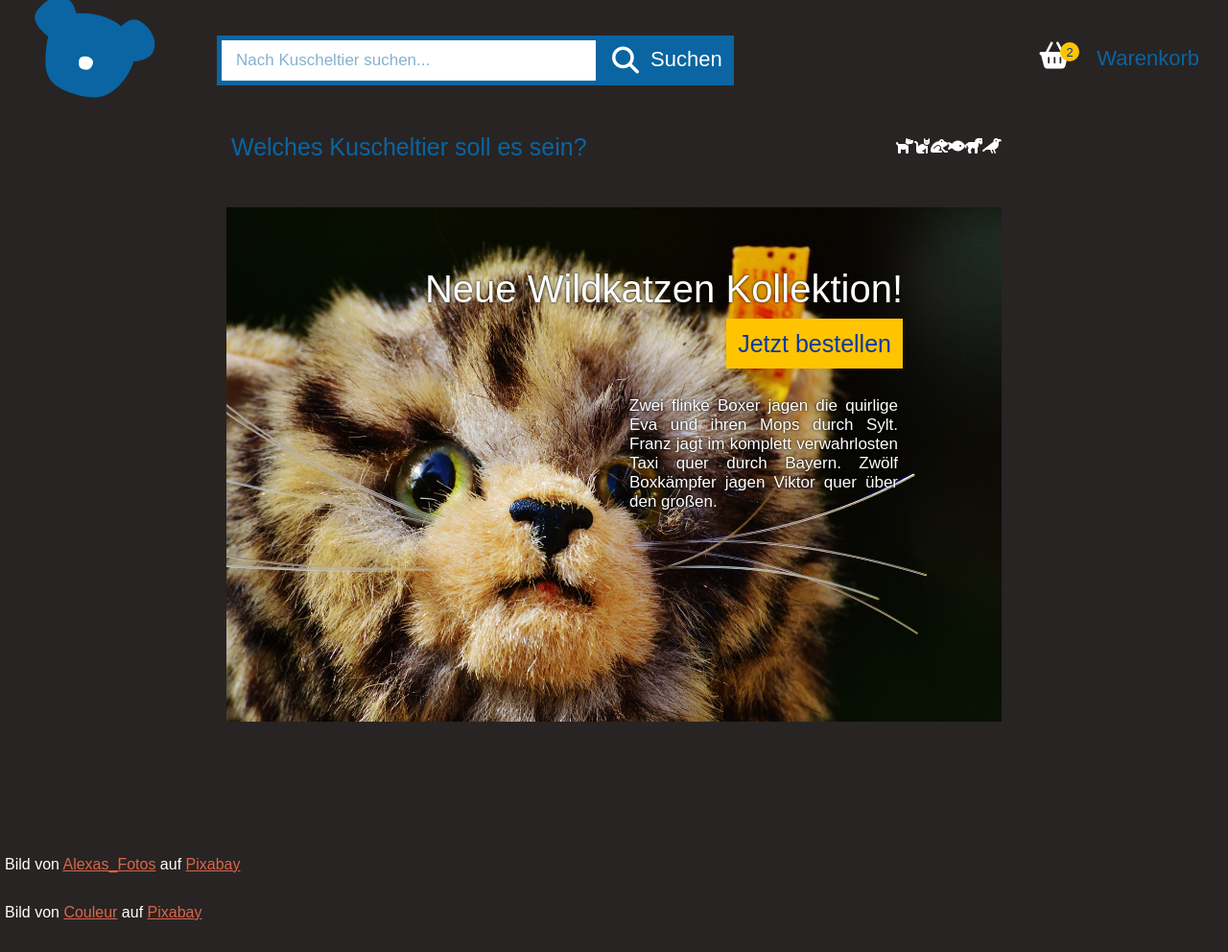
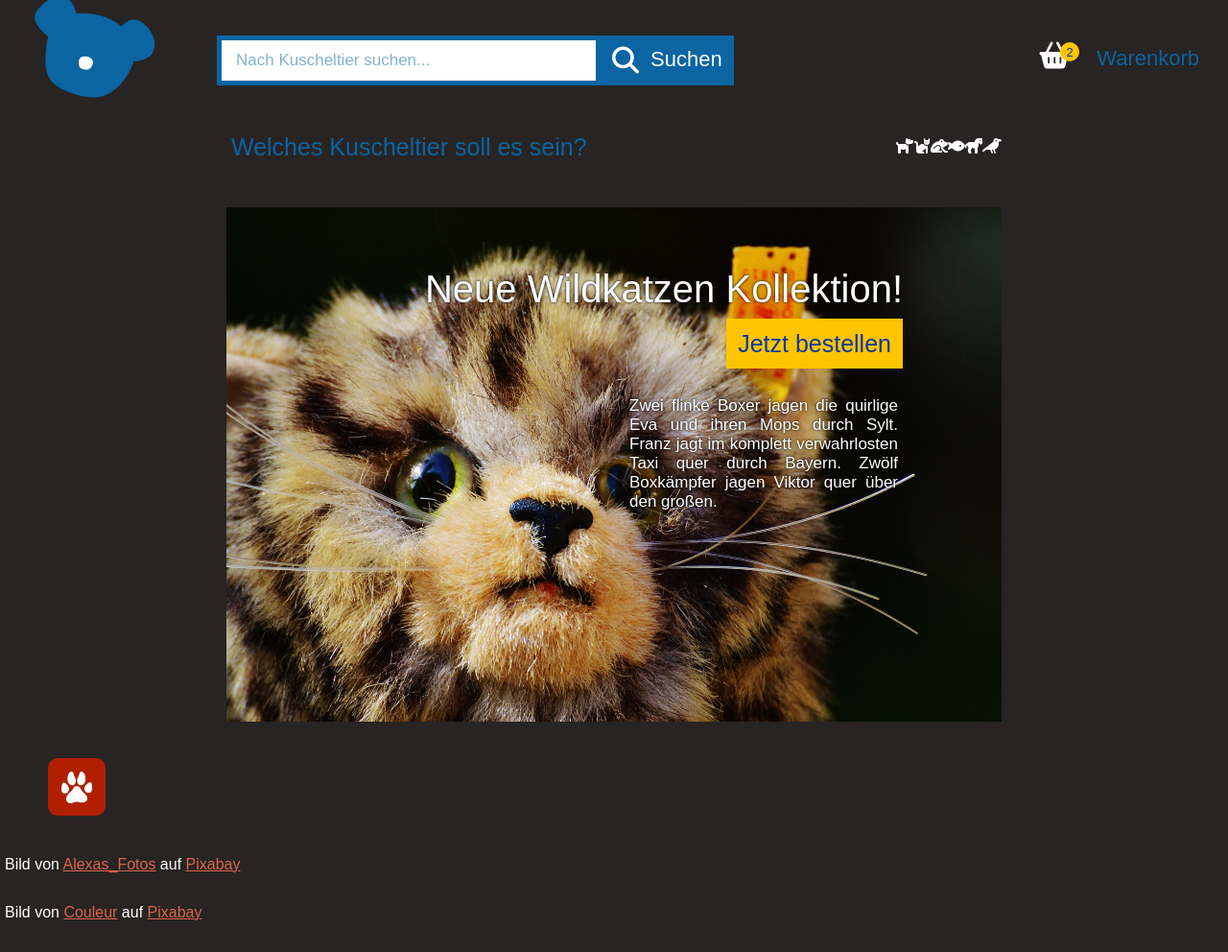
Before and after one commit to wiktoriavh/braweria.github.io, a Jekyll site: the page built from dailyUI/daily-ui-003-landingpage.html, in a window 1280 px wide. Shown: the whole page at 96% size. Built offline with Jekyll 4.4.1, drawn with Linux system fonts in a browser that asks for light colours; nearby versions of some CDN libraries; some web fonts are replaced.

Commit message:
Update sidebar-menu.css

```diff
--- a/css/sidebar-menu.css
+++ b/css/sidebar-menu.css
@@ -4,7 +4,7 @@
     box-sizing: border-box;
 }
 
-.sidemenu {
+#sidemenu {
     height: 100vh;
     transition: all 1s ease-in-out;
 
@@ -13,7 +13,34 @@
     z-index: 999;
 }
 
-.sidebar {
+#sidemenu p {
+	font-family: open-sans,sans-serif;
+	font-weight: 400;
+	font-style: normal;
+	font-size: 16px;
+	color: #fff;
+	text-align: justify;
+
+	padding: 0 5px;
+	margin: 32px 0;
+}
+
+#sidemenu h2 {
+	font-family: open-sans,sans-serif;
+	font-weight: 700;
+	font-style: normal;
+	font-size: 30px;
+	color: #fff;
+	text-transform: uppercase;
+
+	margin: 40px 0;
+}
+
+#sidemenu a {
+	color: #DB654B;
+}
+
+#sidebar {
     background: #282423;
     width: 450px;
     height: 100vh;
@@ -23,7 +50,7 @@
     border-radius: 0px 35px 35px 0px;
 }
 
-.paw {
+#paw {
     width: 60px;
     height: 60px;
     display: block;
@@ -38,7 +65,7 @@
     cursor: pointer;
 }
 
-.paw img {
+#paw img {
     height: auto;
     width: auto;
     margin: auto;
```
